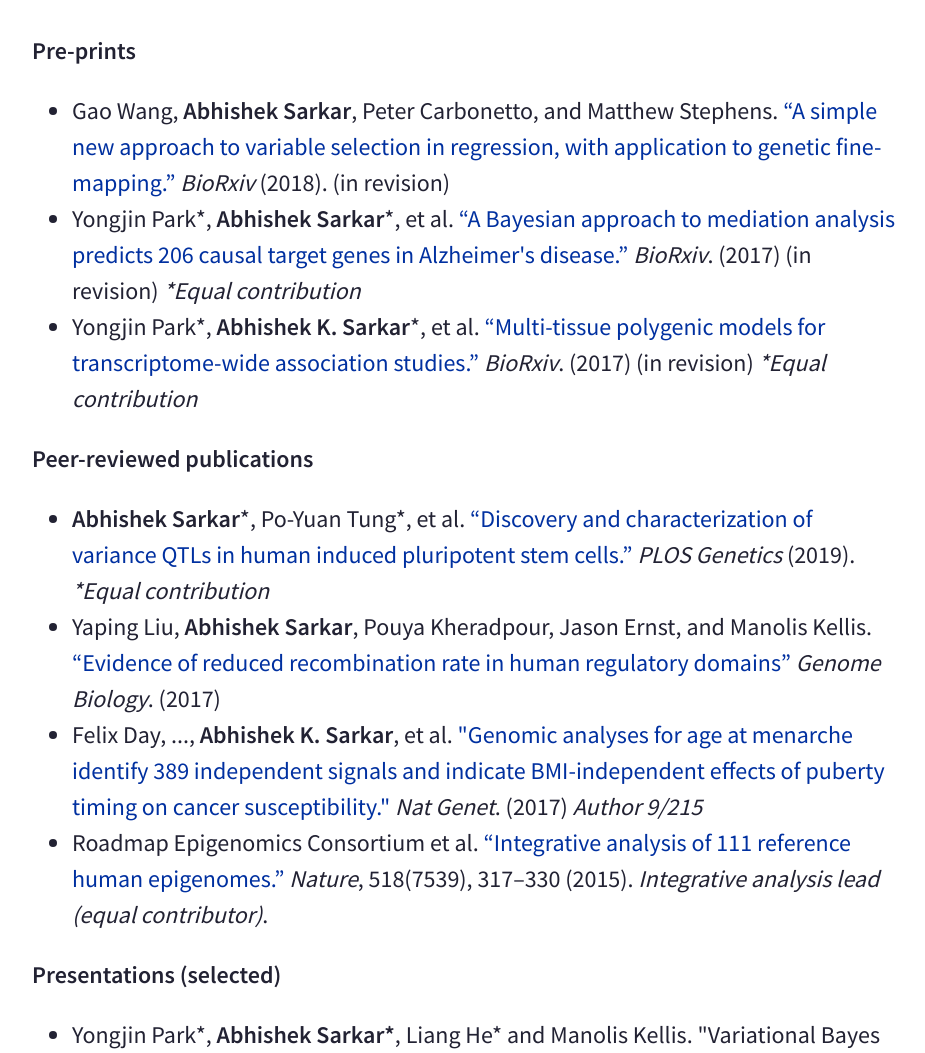
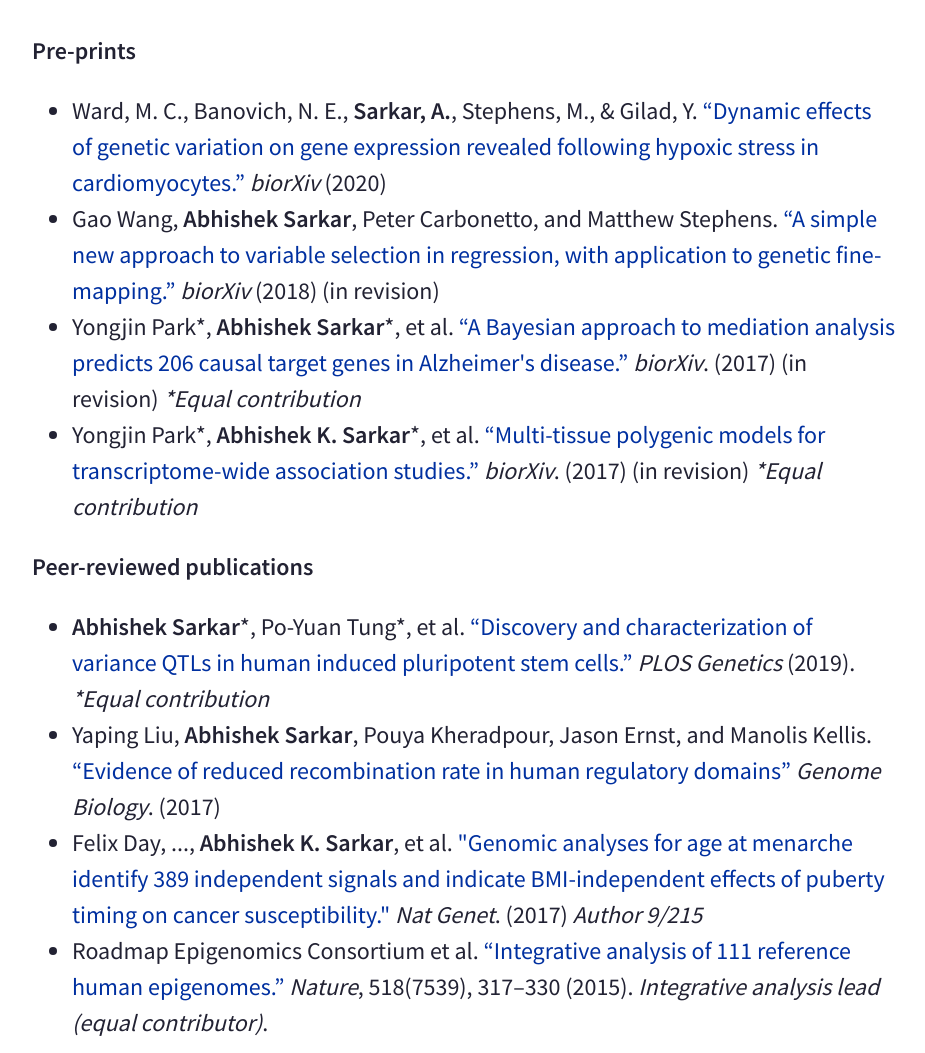
Before and after one commit to aksarkar/www, a plain HTML site: page index.html in a window 1280 px wide. Shown: the part 1179-2232 px from the top of the page, without its empty margins (176-1101 px from the left). Drawn offline with Linux system fonts and the light colour scheme.

Commit message:
Update preprints

```diff
--- a/index.html
+++ b/index.html
@@ -14,6 +14,7 @@
     <ul id="menu">
       <li><a href="#publications">Publications</a></li>
       <li><a href="https://github.com/aksarkar">Github</a></li>
+      <li><a href="https://orcid.org/0000-0002-4636-9255">ORCID</a>
       <li><a href="https://www.linkedin.com/in/aksarkarmit/">LinkedIn</a></li>
       <li><a href="cv.pdf">CV</a></li>
     </ul>
@@ -58,21 +59,26 @@
       <div id="publications">
         <h2 id="pre-prints" class="unnumbered">Pre-prints</h2>
         <ul>
+          <li> Ward, M. C., Banovich, N. E., <strong>Sarkar, A.</strong>, Stephens, M., & Gilad, Y.
+            <a href="http://dx.doi.org/10.1101/2020.03.28.012823">&ldquo;Dynamic
+              effects of genetic variation on gene expression revealed
+              following hypoxic stress in
+              cardiomyocytes.&rdquo;</a> <em>biorXiv</em> (2020)</li>
           <li>Gao Wang, <strong>Abhishek Sarkar</strong>, Peter Carbonetto, and
             Matthew
             Stephens. <a href="https://www.biorxiv.org/content/10.1101/501114v1">&ldquo;A
-              simple new approach to variable selection in regression, with
-              application to genetic fine-mapping.&rdquo;</a> <em>BioRxiv</em>
-            (2018). (in revision)</li>
+            simple new approach to variable selection in regression, with
+            application to genetic fine-mapping.&rdquo;</a> <em>biorXiv</em>
+            (2018) (in revision)</li>
           <li>Yongjin Park*, <strong>Abhishek Sarkar</strong>*, et
             al. <a href="https://www.biorxiv.org/content/early/2017/11/14/219428">“A
               Bayesian approach to mediation analysis predicts 206 causal target
-              genes in Alzheimer's disease.”</a> <em>BioRxiv</em>.
+              genes in Alzheimer's disease.”</a> <em>biorXiv</em>.
             (2017) (in revision) <em>*Equal contribution</em></li>
           <li>Yongjin Park*, <strong>Abhishek K. Sarkar</strong>*, et
             al. <a href="http://biorxiv.org/content/early/2017/02/10/107623">“Multi-tissue
               polygenic models for transcriptome-wide association
-              studies.”</a> <em>BioRxiv</em>. (2017) (in revision) <em>*Equal
+              studies.”</a> <em>biorXiv</em>. (2017) (in revision) <em>*Equal
               contribution</em></li>
         </ul>
 
@@ -134,12 +140,12 @@
           <li>Kunal Bhutani*, <strong>Abhishek Sarkar*</strong>, et
             al. <a href="http://biorxiv.org/content/early/2017/02/14/108316">“Modeling
               prediction error improves power of transcriptome-wide association
-              studies.”</a> <em>BioRxiv</em>. (2017) <em>*Equal
+              studies.”</a> <em>biorXiv</em>. (2017) <em>*Equal
               contribution</em></li>
           <li><strong>Abhishek K. Sarkar</strong>, Lucas D. Ward, Manolis
             Kellis. <a href="http://biorxiv.org/content/early/2016/04/11/048066">“Functional
               enrichments of disease variants across thousands of independent loci
-              in eight diseases.”</a> <em>BioRxiv</em>. (2016)</li>
+              in eight diseases.”</a> <em>biorXiv</em>. (2016)</li>
         </ul>
       </div>
 
```
